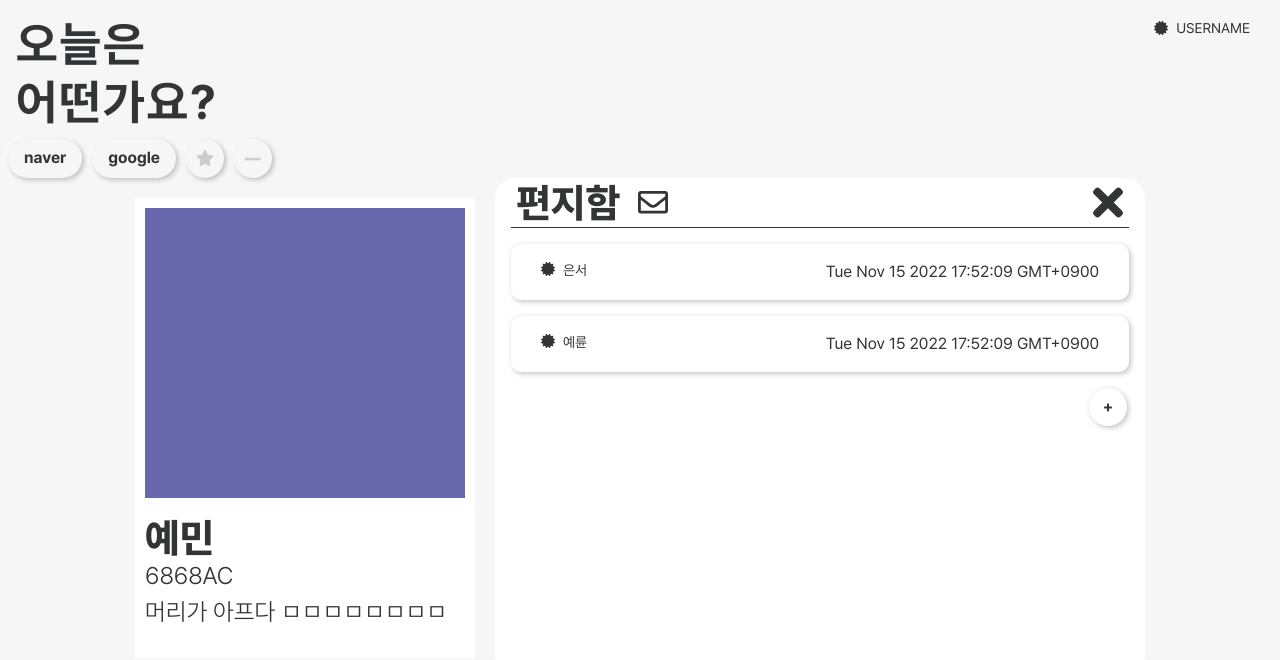
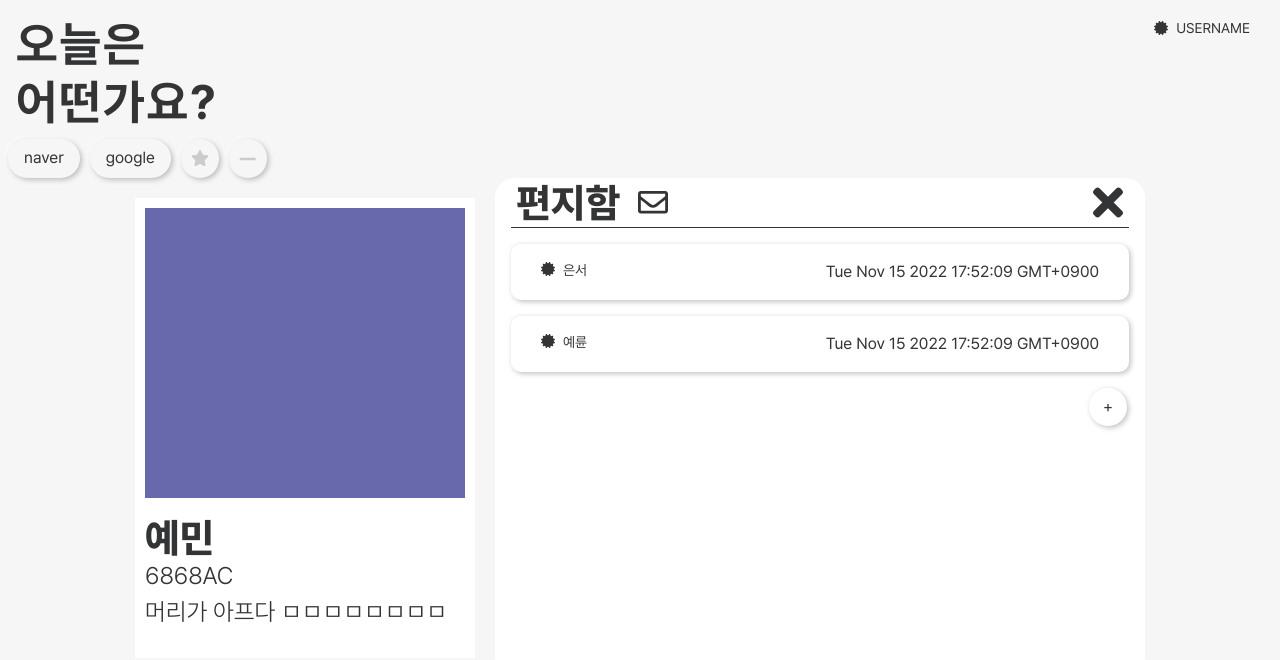
Before and after one commit to codestates-seb/seb40_main_029, a React (Create React App) app in the folder client/: page / in a window 1280 px wide. Shown: the top 660 px of the page. Built offline with nearby package versions, Linux system fonts and the light colour scheme.

Commit message:
feat : button font size props 추가

```diff
--- a/client/src/components/atoms/Button.js
+++ b/client/src/components/atoms/Button.js
@@ -13,11 +13,24 @@ const SIZES = {
   `,
 };
 
-function Button({ size, children, onClick }) {
+const FONTSIZES = {
+  little: css`
+    --button-font-size: 11px;
+  `,
+  middle: css`
+    --button-font-size: 14px;
+  `,
+  large: css`
+    --button-font-size: 18px;
+  `,
+};
+
+function Button({ size, fontsize, children, onClick }) {
   const sizeStyle = SIZES[size];
+  const fontSizeStyle = FONTSIZES[fontsize];
 
   return (
-    <Btn sizeStyle={sizeStyle} onClick={onClick}>
+    <Btn sizeStyle={sizeStyle} fontSizeStyle={fontSizeStyle} onClick={onClick}>
       {children}
     </Btn>
   );
@@ -25,6 +38,7 @@ function Button({ size, children, onClick }) {
 
 const Btn = styled.button`
   ${props => props.sizeStyle}
+  ${props => props.fontSizeStyle}
 
   padding: var(--button-padding);
   border-radius: var(--button-radius, 8px);
@@ -34,7 +48,8 @@ const Btn = styled.button`
   height: var(--button-height);
   border: none;
   margin-right: 10px;
-  font-weight: 700;
+  /* font-weight: 700; */
+  font-size: var(--button-font-size);
 
   &:active,
   &:hover,
```
